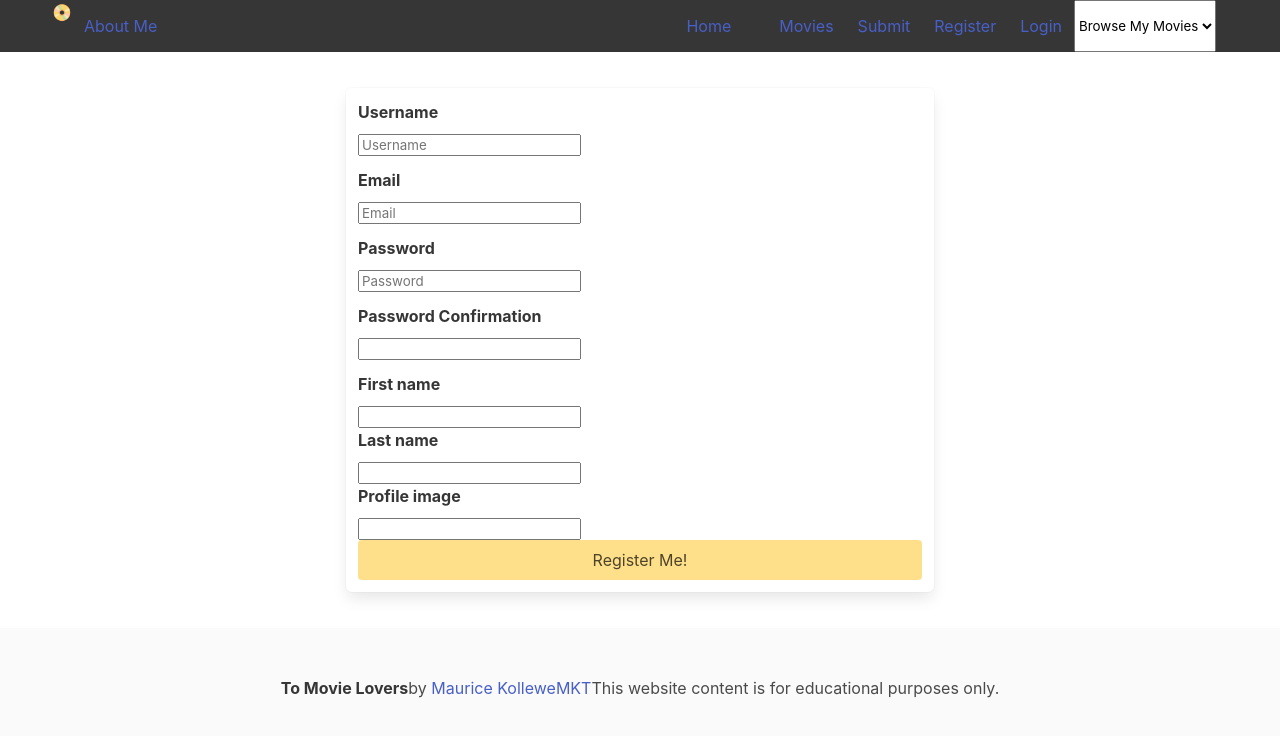
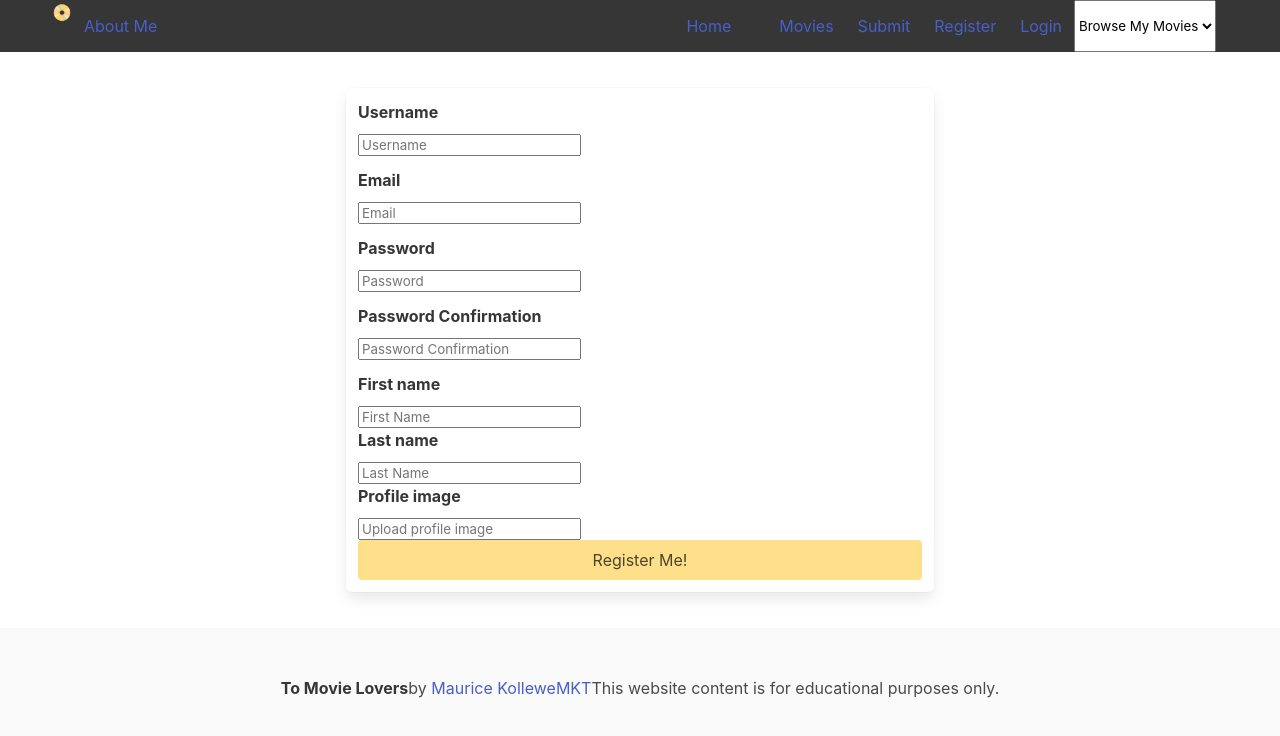
Before and after one commit to maurice-35/movie-data-base, a React (Create React App) app in the folder client/: page /Register in a window 1280 px wide. Shown: the top 736 px of the page. Built offline with nearby package versions, Linux system fonts and the light colour scheme.

Commit message:
update register page

```diff
--- a/client/src/components/auth/Register.js
+++ b/client/src/components/auth/Register.js
@@ -14,16 +14,22 @@ const Register = () => {
     profile_image: '',
   })
 
-  const handleChange = () => {
-    console.log('changing')
+  const handleChange = (event) => {
+    const newFormdata = { ...formdata, [event.target.name]: event.target.value }
+    setFormdata(newFormdata)
   }
 
+  const handleSubmit = (event) => {
+  event.preventDefault()
+    console.log('Submitted')
+  }
 
+  console.log('formdata on state', formdata)
   return (
     <section className="section">
       <div className="container">
         <div className="columns">
-          <form className="column is-half is-offset-one-quarter box">
+          <form onSubmit={handleSubmit} className="column is-half is-offset-one-quarter box">
             <div className="field">
               <label className="label">Username</label>
               <div className="control">
@@ -69,11 +75,11 @@ const Register = () => {
               <label className="label">Password Confirmation</label>
               <div className="control">
                 <input
-                // type="password"
+                  type="password"
                   // className={`input ${errors.passwordConfirmation ? 'is-danger' : ''}`}
-                // placeholder="Password Confirmation"
-                // onChange={handleChange}
-                // name="passwordConfirmation"
+                  placeholder="Password Confirmation"
+                  onChange={handleChange}
+                  name="passwordConfirmation"
                   value={formdata.passwordConfirmation}
                 />
               </div>
@@ -83,6 +89,9 @@ const Register = () => {
               <label className="label">First name</label>
               <div className="control">
                 <input
+                  placeholder="First Name"
+                  onChange={handleChange}
+                  name="first_name"
                   value={formdata.first_name}
                 />
               </div>
@@ -90,6 +99,9 @@ const Register = () => {
                 <label className="label">Last name</label>
                 <div className="control">
                   <input
+                    placeholder="Last Name"
+                    onChange={handleChange}
+                    name="last_name"
                     value={formdata.last_name}
                   />
                 </div>
@@ -97,6 +109,7 @@ const Register = () => {
                   <label className="label">Profile image</label>
                   <div className="control">
                     <input
+                      placeholder="Upload profile image"
                       value={formdata.profile_image}
                     />
                   </div>
```
Lines whose indentation alone changed are shown as unchanged.
